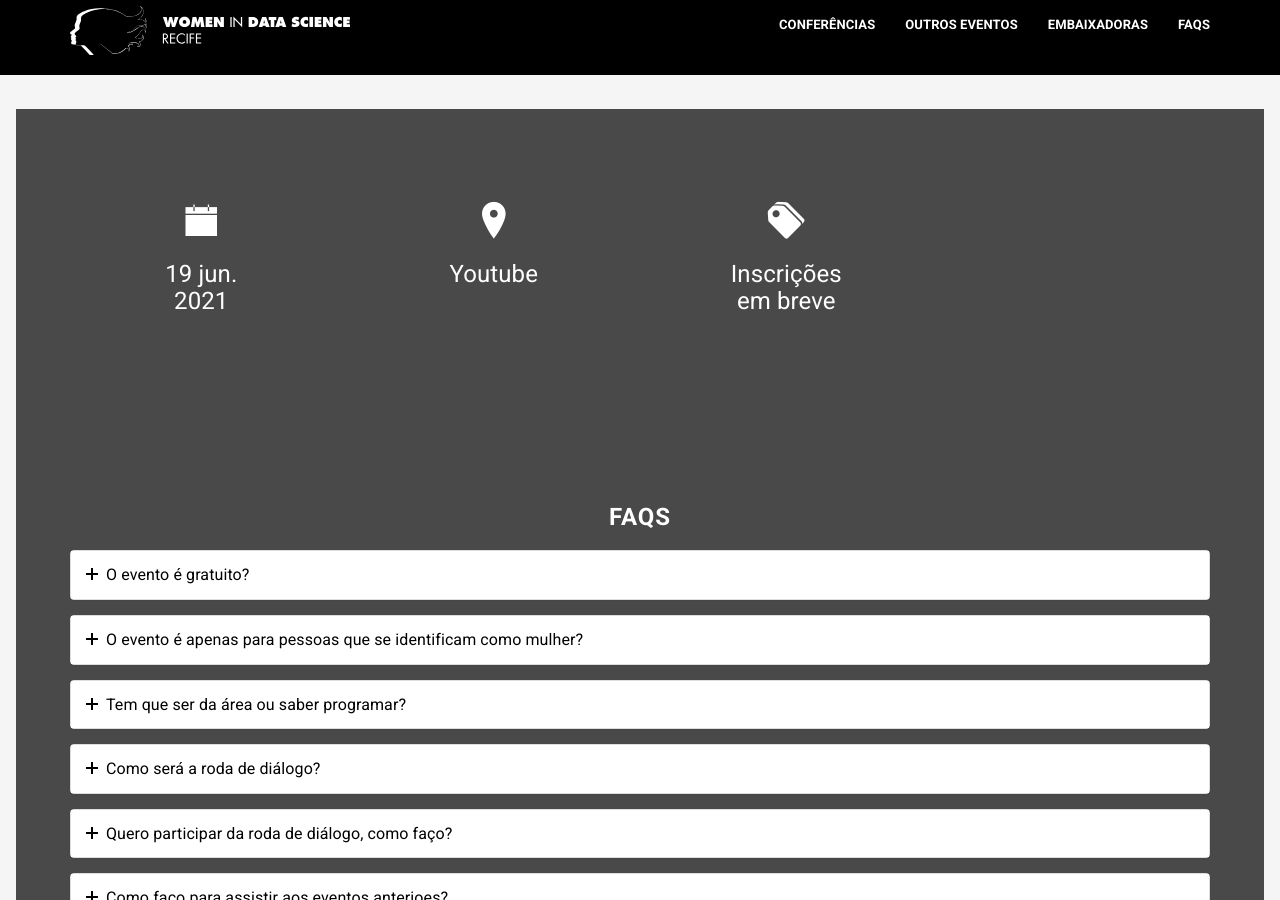
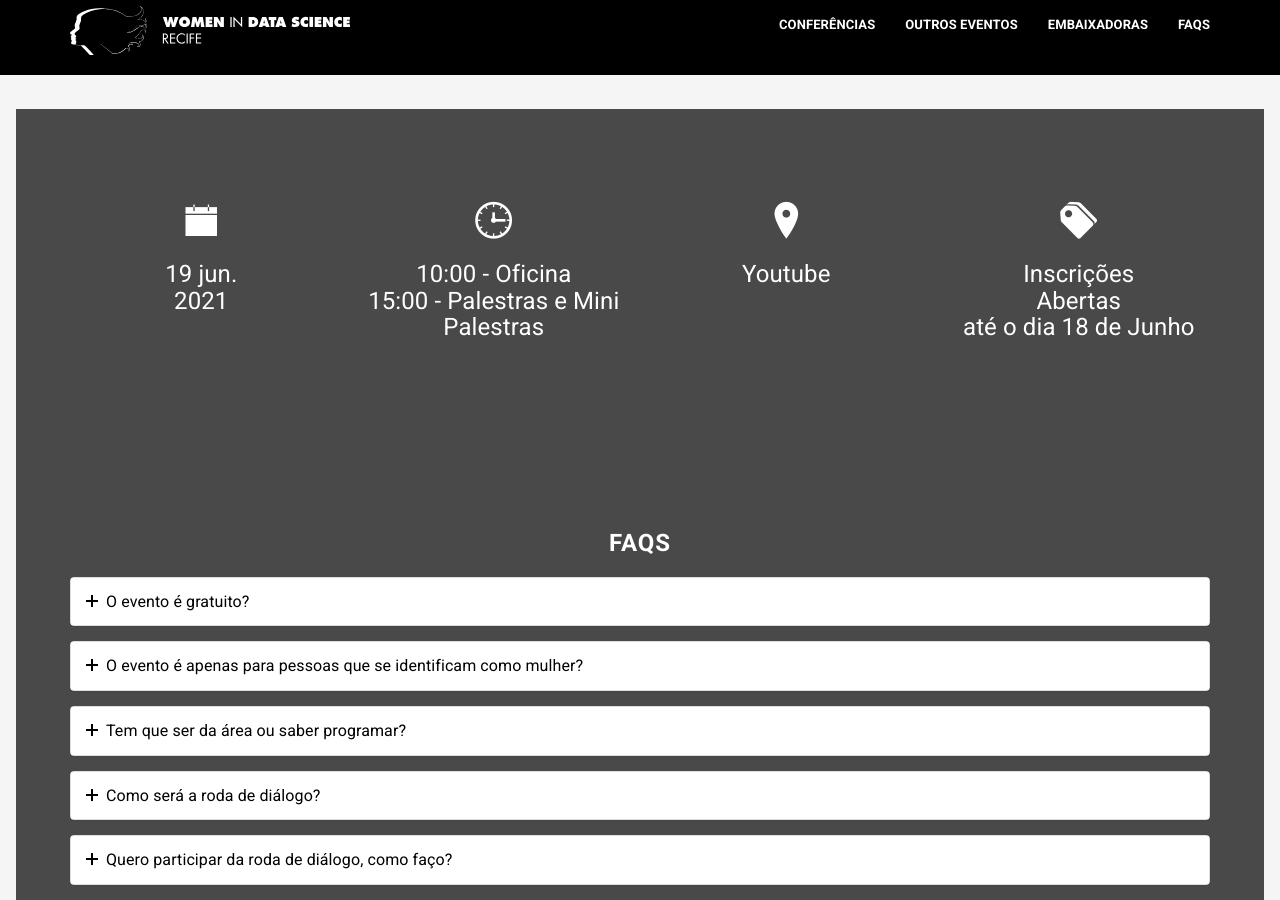
Before and after one commit to widsrecife/widsrecife.github.io, a Jekyll site: the page built from index.html, in a window 1280 px wide and 900 px high, scrolled down 1393 px. Built offline with Jekyll 4.4.1, drawn with Linux system fonts in a browser that asks for light colours; some web fonts are replaced.

Commit message:
Atualiza seção facts do evento 2021

```diff
--- a/_data/conference_2021/facts.yml
+++ b/_data/conference_2021/facts.yml
@@ -1,7 +1,7 @@
 - day: 19 jun.
   year: "2021"
-  hour:
+  hour: "10:00 - Oficina <br> 15:00 - Palestras e Mini Palestras"
   location: Youtube
   location-link: https://www.youtube.com/channel/UCA7tblpOhxRtgYZYDR33kBg
-  inscription-status: em breve
+  inscription-status: Abertas <br> até o dia 18 de Junho
   inscription-link: https://www.sympla.com.br/women-in-data-science-wids-recife-2021__1187562
```
